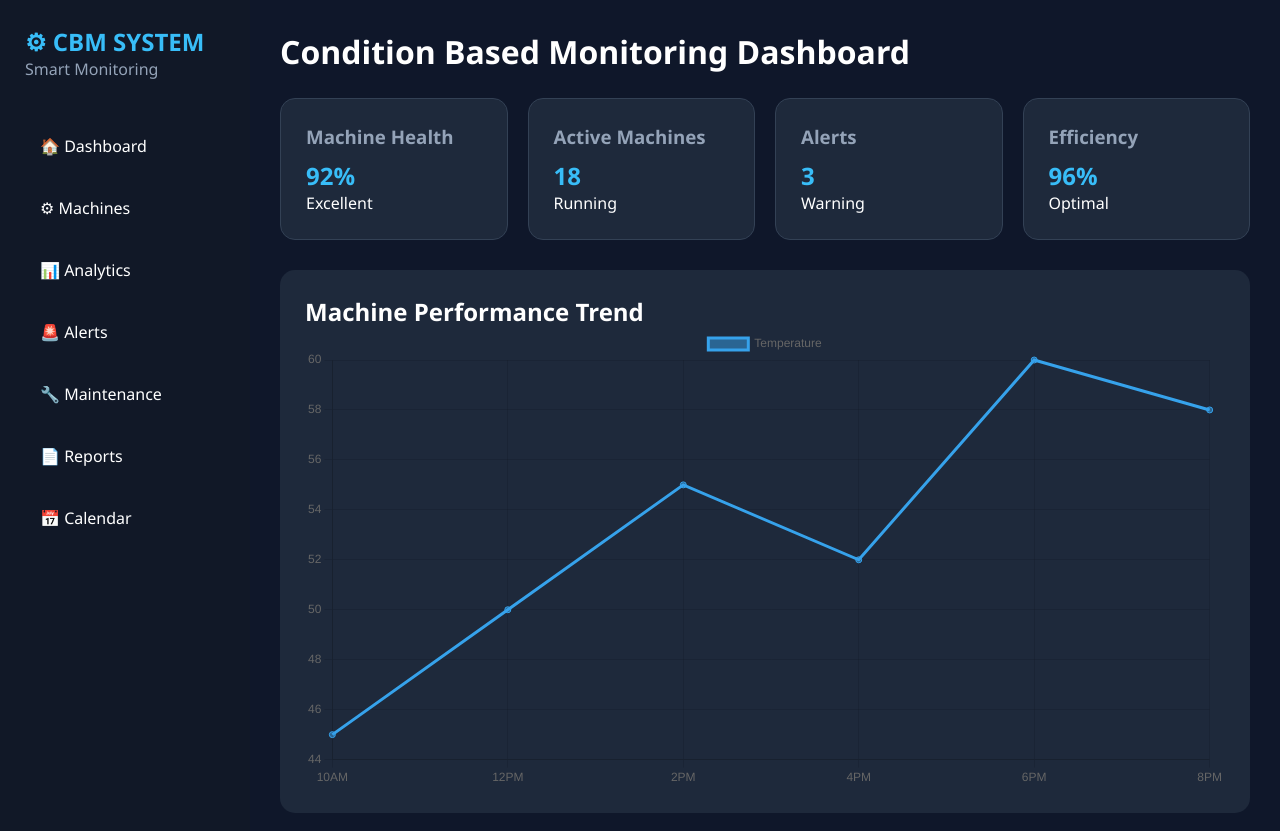
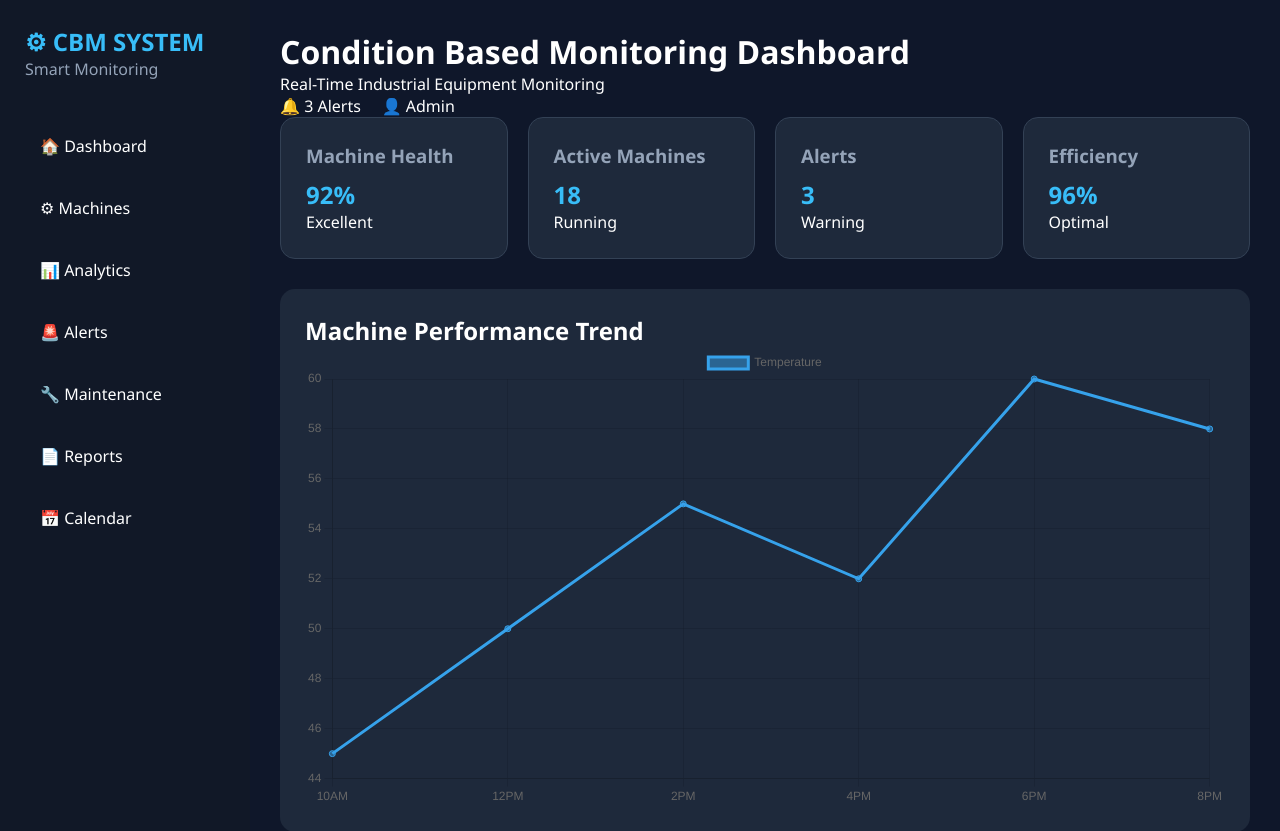
Before and after one commit to rstamilan962007/cbm-system, a Flask app: page / in a window 1280 px wide. Shown: the top 831 px of the page. Run offline with Flask 3, Linux system fonts and the light colour scheme.

Commit message:
Enhance dashboard with topbar and user panel
Added a topbar with alerts and user information to the dashboard.

```diff
--- a/templates/dashboard.html
+++ b/templates/dashboard.html
@@ -32,8 +32,19 @@
 
 <div class="main-content">
 
-    <div class="header">
+    <div class="topbar">
+
+    <div>
         <h1>Condition Based Monitoring Dashboard</h1>
+        <p>Real-Time Industrial Equipment Monitoring</p>
+    </div>
+
+    <div class="user-panel">
+        🔔 3 Alerts
+        &nbsp;&nbsp;&nbsp;
+        👤 Admin
+    </div>
+
     </div>
 
     <div class="cards">
```
